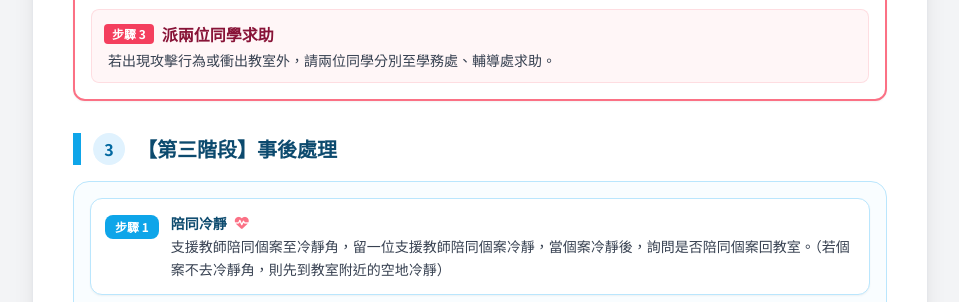
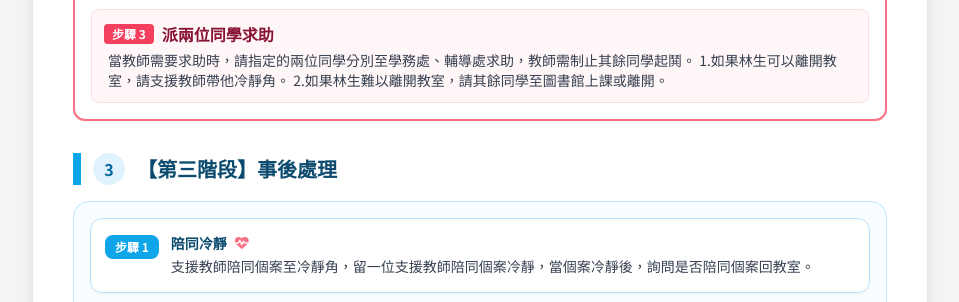
Before and after one commit to JOY-class/SOP, a plain HTML site: page index.html in a window 1280 px wide. Shown: the part 1398-1700 px from the top of the page, without its empty margins (160-1119 px from the left). Drawn offline with nearby package versions, Linux system fonts and the light colour scheme.

Commit message:
更新 index.html via EZPage

```diff
--- a/index.html
+++ b/index.html
@@ -235,7 +235,9 @@
                                 派兩位同學求助
                             </div>
                             <p class="text-sm text-gray-700 pl-1">
-                                若出現攻擊行為或衝出教室外，請兩位同學分別至學務處、輔導處求助。
+                                當教師需要求助時，請指定的兩位同學分別至學務處、輔導處求助，教師需制止其餘同學起鬨。
+                                1.如果林生可以離開教室，請支援教師帶他冷靜角。
+                                2.如果林生難以離開教室，請其餘同學至圖書館上課或離開。
                             </p>
                         </div>
                     </div>
@@ -265,7 +267,7 @@
                             陪同冷靜 <i class="fa-solid fa-heart-pulse text-rose-400"></i>
                         </div>
                         <p class="text-sm text-gray-700 leading-relaxed">
-                            支援教師陪同個案至冷靜角，留一位支援教師陪同個案冷靜，當個案冷靜後，詢問是否陪同個案回教室。（若個案不去冷靜角，則先到教室附近的空地冷靜）
+                            支援教師陪同個案至冷靜角，留一位支援教師陪同個案冷靜，當個案冷靜後，詢問是否陪同個案回教室。
                         </p>
                     </div>
                 </div>
```
